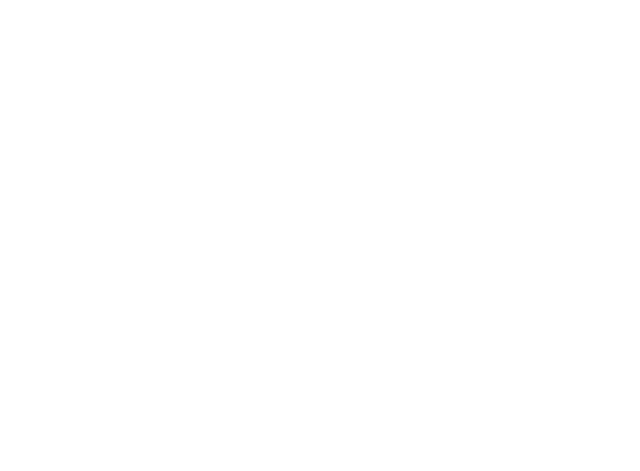
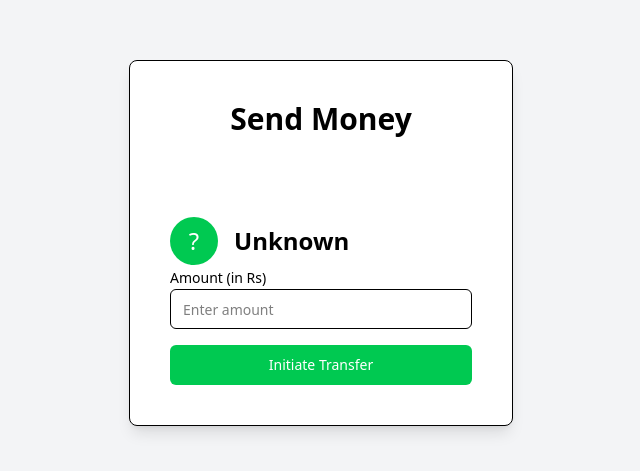
Before and after one commit to ParasharDeb/Paytm_clone, a React (Vite) app in the folder react_frontend/: page /send in a window 1280 px wide. Before the commit this address had no page. Shown: the part 157-628 px from the top of the page, without its empty margins (319-959 px from the left). Built offline with nearby package versions, Linux system fonts and the light colour scheme.

Commit message:
sending money by clicking send

```diff
--- a/react_frontend/src/App.tsx
+++ b/react_frontend/src/App.tsx
@@ -17,7 +17,7 @@
           <Route path='/signin' element={<Signin/>}/>
           <Route path='/signup' element={<Signup/>}/>
           <Route path='/dashboard' element={<Dashboard/>}/>
-          <Route path='/sendmoney' element={<Sendmoney/>}/>
+          <Route path='/send' element={<Sendmoney/>}/>
           <Route path='/' element={<LandingPage/>}/>
         </Routes>
         </BrowserRouter>
--- a/react_frontend/src/components/myaccounts.tsx
+++ b/react_frontend/src/components/myaccounts.tsx
@@ -1,9 +1,9 @@
 export default function Accountsbox(){
-
+    const styles = "my-4";
     return(
-        <div className="bg-white shadow-lg rounded-lg p-4 h-full mr-2">
-            <div>My Accounts</div>
-            <div>Balance</div>
+        <div className="bg-white shadow-lg rounded-lg p-2 h-full mr-2">
+            <div className={styles}>My Accounts</div>
+            <div className={styles}>Balance</div>
 
 
         </div>
--- a/react_frontend/src/pages/sendmoney.tsx
+++ b/react_frontend/src/pages/sendmoney.tsx
@@ -1,36 +1,66 @@
-import { useState } from "react";
-import InputBox from "../components/inputbox";
-import Buttoncomponent from "../components/Button";
-import Sendicon from "../Icons/sent";
+import { useSearchParams } from 'react-router-dom';
 import axios from "axios";
+import { useState } from 'react';
 
-export default function Sendmoney(){
+export default function SendMoney (){
+    const [searchParams] = useSearchParams();
+    const id = searchParams.get("id");
+    const name = searchParams.get("name") || ""; // fallback to empty string if null
     const [amount, setAmount] = useState("");
-    const [toAccount, setToAccount] = useState("");
-    return(
-        <div className="flex items-center justify-center h-screen bg-gray-200">
-            <div className="bg-white py-7 px-8 rounded-lg shadow-md w-96 h-70">
-            <div>
-                <InputBox type="number" value={amount} label="Enter Amount" onChange={
-                    (e)=>{setAmount(e.target.value);}}/>
-            </div>
-            <div>
-                <InputBox type="text" value={toAccount} label="Find name...." onChange={
-                    (e)=>{
-                    setToAccount(e.target.value);
-                    }}/>
-            </div>
-            <Buttoncomponent icon={Sendicon} size="large" varient="primary" children="Send"
-            onClickhandler={async()=>{
-                await axios.post("http:localhost:300/api/v1/accounts/transfer",{
-                    amount:amount,
-                    to:toAccount
-                }).then((response)=>{
-                    console.log("Money sent successfully", response.data);
-                })
-            }
-            }/>
+
+    return (
+        <div className="flex justify-center h-screen bg-gray-100">
+            <div className="h-full flex flex-col justify-center">
+                <div className="border h-min text-card-foreground max-w-md p-4 space-y-8 w-96 bg-white shadow-lg rounded-lg">
+                    <div className="flex flex-col space-y-1.5 p-6">
+                        <h2 className="text-3xl font-bold text-center">Send Money</h2>
+                    </div>
+                    <div className="p-6">
+                        <div className="flex items-center space-x-4">
+                            <div className="w-12 h-12 rounded-full bg-green-500 flex items-center justify-center">
+                                <span className="text-2xl text-white">
+                                    {name ? name[0].toUpperCase() : "?"}
+                                </span>
+                            </div>
+                            <h3 className="text-2xl font-semibold">{name || "Unknown"}</h3>
+                        </div>
+                        <div className="space-y-4">
+                            <div className="space-y-2">
+                                <label
+                                    className="text-sm font-medium leading-none peer-disabled:cursor-not-allowed peer-disabled:opacity-70"
+                                    htmlFor="amount" // <-- fixed here
+                                >
+                                    Amount (in Rs)
+                                </label>
+                                <input
+                                    onChange={(e) => {
+                                        setAmount(e.target.value);
+                                    }}
+                                    type="number"
+                                    className="flex h-10 w-full rounded-md border border-input bg-background px-3 py-2 text-sm"
+                                    id="amount"
+                                    placeholder="Enter amount"
+                                />
+                            </div>
+                            <button
+                                onClick={() => {
+                                    axios.post("http://localhost:3000/api/v1/account/transfer", {
+                                        to: id,
+                                        amount
+                                    }, {
+                                        headers: {
+                                            Authorization: "Bearer " + localStorage.getItem("token")
+                                        }
+                                    })
+                                }}
+                                className="justify-center rounded-md text-sm font-medium ring-offset-background transition-colors h-10 px-4 py-2 w-full bg-green-500 text-white"
+                            >
+                                Initiate Transfer
+                            </button>
+                        </div>
+                    </div>
+                </div>
             </div>
         </div>
-    )
+    );
 }
```
